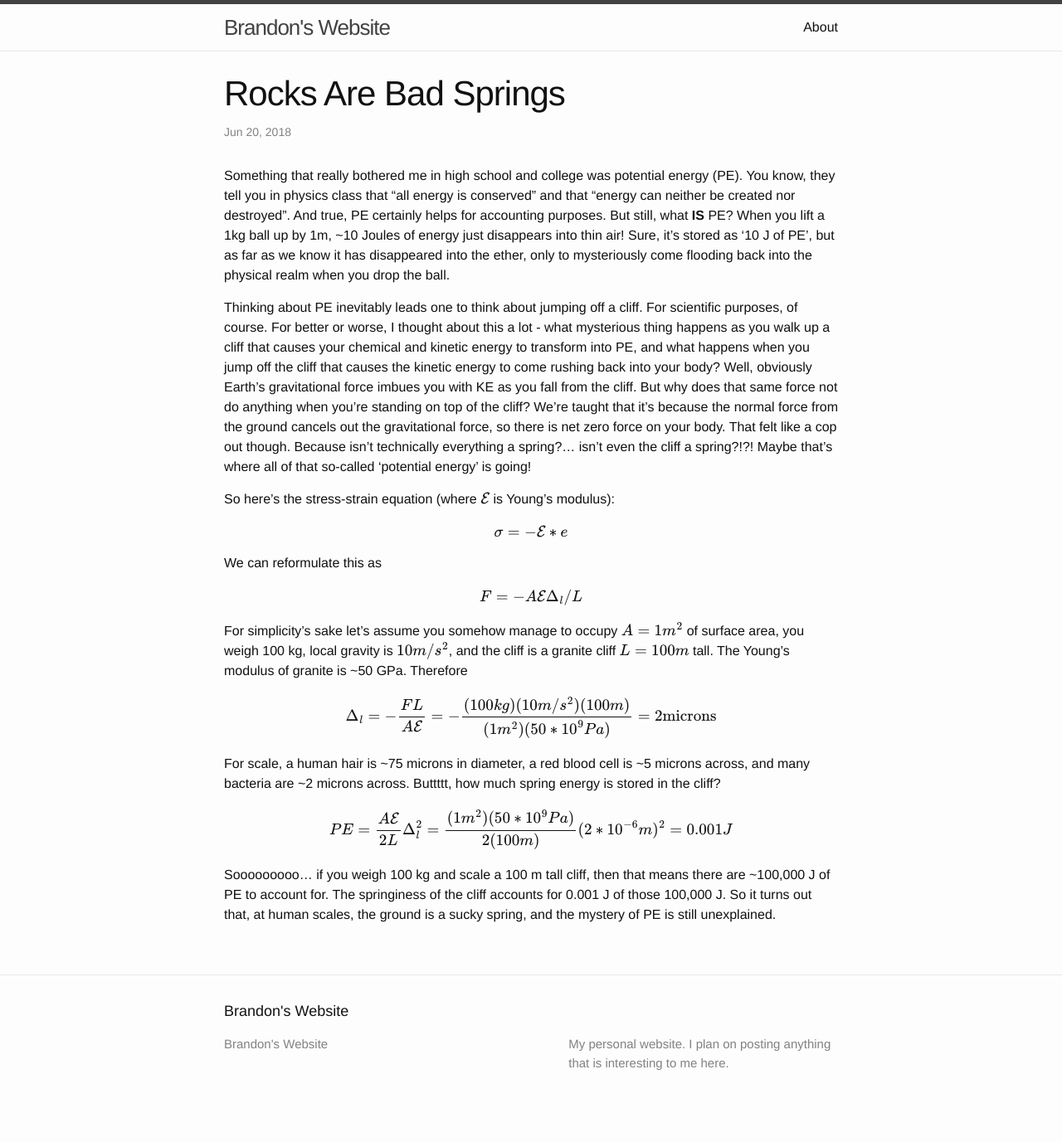
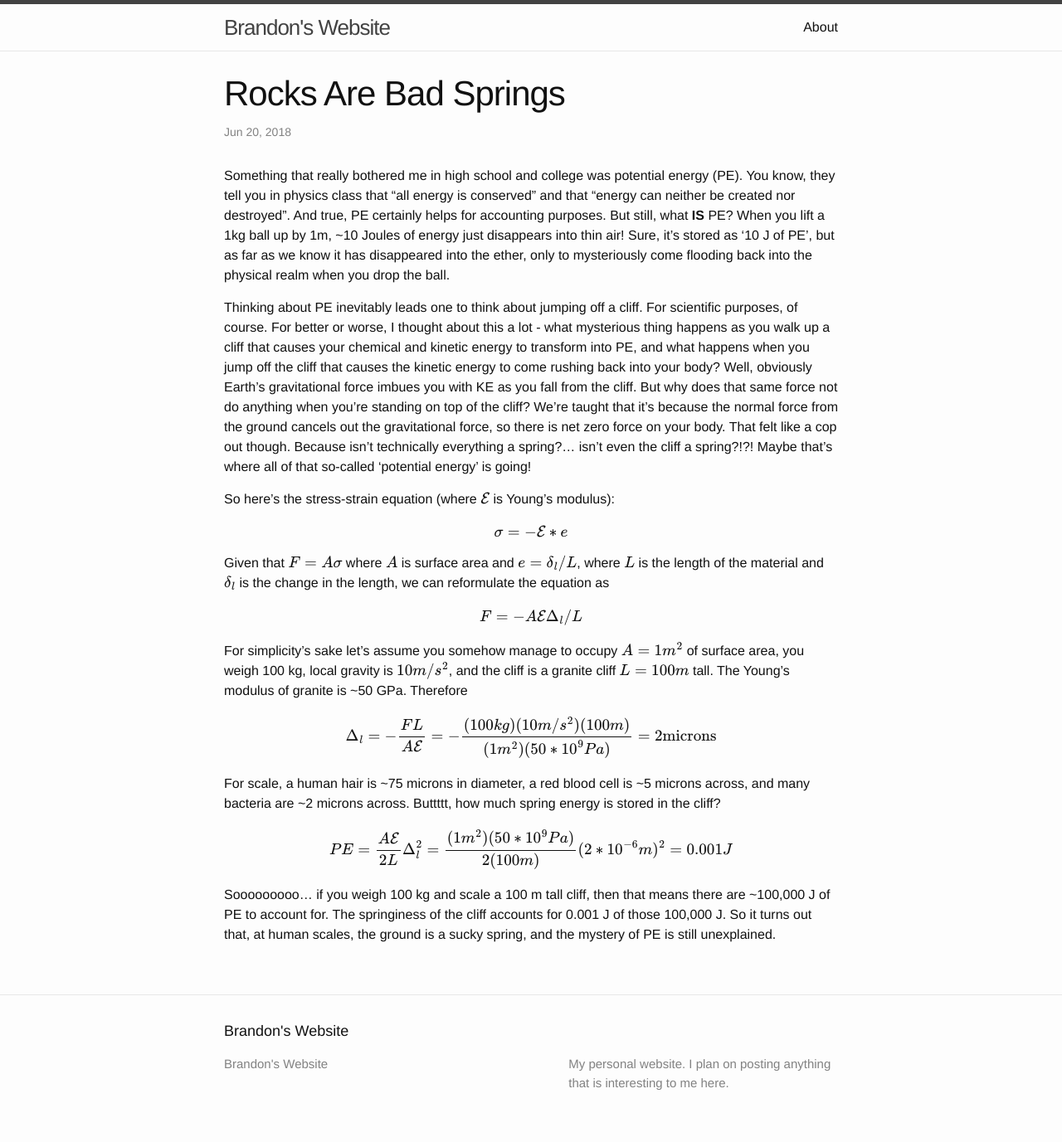
Before and after one commit to braraki/braraki.github.io, a Jekyll site: the page built from _posts/2018-06-20-rocks-are-bad-springs.md, in a window 1280 px wide. Shown: the whole page at 83% size. Built offline with Jekyll 4.4.1, drawn with Linux system fonts in a browser that asks for light colours; formulas are drawn with MathJax 3; before the commit the page ends 1353 px from its top, so only the background shows below that.

Commit message:
more edits

```diff
--- a/_posts/2018-06-20-rocks-are-bad-springs.md
+++ b/_posts/2018-06-20-rocks-are-bad-springs.md
@@ -13,7 +13,7 @@ So here's the stress-strain equation (where $$\mathcal{E}$$ is Young's modulus):
 
 $$ \sigma = - \mathcal{E} * e $$
 
-We can reformulate this as
+Given that $$ F = A\sigma $$ where $$A$$ is surface area and $$e = \delta_{l}/L$$, where $$L$$ is the length of the material and $$\delta_l$$ is the change in the length, we can reformulate the equation as
 
 $$ F = - A\mathcal{E}\Delta_{l}/L $$
 
```
